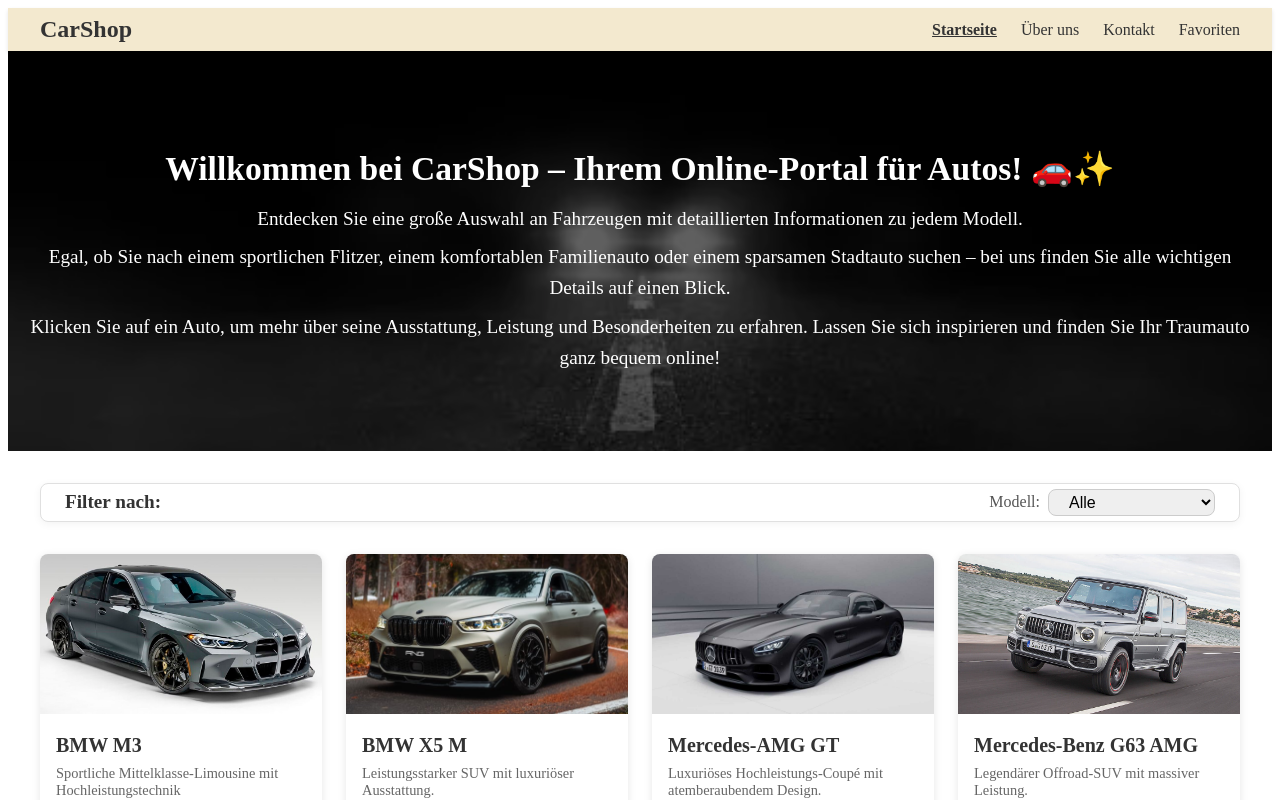
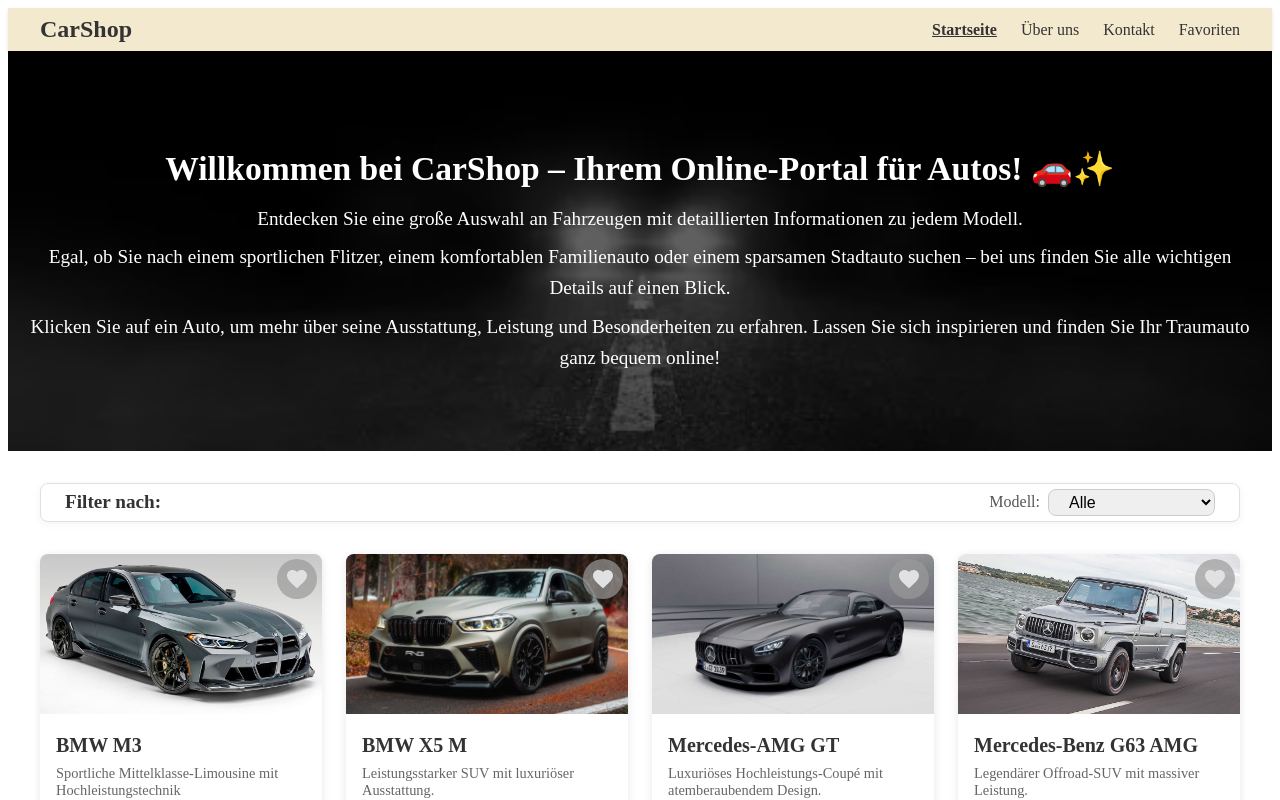
Before and after one commit to ElyasJabari/CarShop, a Vue app in the folder Frontend/: page / in a window 1280 px wide. Shown: the top 800 px of the page. Built offline with nearby package versions, Linux system fonts and the light colour scheme.

Commit message:
add Favorite funktion in Cards

```diff
--- a/Frontend/src/components/CarShopCards.vue
+++ b/Frontend/src/components/CarShopCards.vue
@@ -13,6 +13,11 @@
 
     <div class="cars-grid">
       <div class="car-card" v-for="car in filteredCars" :key="car.id" @click="openCar(car)">
+        <button class="favorite-button" @click.stop="$emit('toggle-favorite', car.id)">
+          <svg :class="{ favorited: favorites.includes(car.id) }" viewBox="0 0 24 24">
+            <path d="M12 21.35l-1.45-1.32C5.4 15.36 2 12.28 2 8.5 2 5.42 4.42 3 7.5 3c1.74 0 3.41.81 4.5 2.09C13.09 3.81 14.76 3 16.5 3 19.58 3 22 5.42 22 8.5c0 3.78-3.4 6.86-8.55 11.54L12 21.35z"/>
+          </svg>
+        </button>
         <img :src="car.image" :alt="car.name" class="car-image" />
         <div class="car-info">
           <h3 class="car-title">{{ car.model }}</h3>
@@ -28,6 +33,7 @@
   name: "CarShopCards",
   props: {
     cars: Array,
+    favorites: Array,
   },
   data() {
     return {
@@ -102,6 +108,34 @@
   outline: none;
 }
 
+/* Favorites */
+.favorite-button {
+  position: absolute;
+  top: 5px;
+  right: 5px;
+  background: rgba(155, 154, 154, 0.7); /* Leichter Hintergrund */
+  border: none;
+  cursor: pointer;
+  padding: 8px;
+  border-radius: 50%;
+  display: flex;
+  align-items: center;
+  justify-content: center;
+  transition: background 0.2s ease, transform 0.2s ease;
+  z-index: 10;
+}
+
+.favorite-button svg {
+  width: 24px;
+  height: 24px;
+  fill: #e2e1e1;
+  transition: fill 0.2s;
+}
+
+.favorite-button .favorited {
+  fill: red;
+}
+
 
 /* Cards */
 .cars-container {
@@ -125,6 +159,7 @@
   box-shadow: 0 2px 8px rgba(0,0,0,0.1);
   cursor: pointer;
   transition: transform 0.2s ease, box-shadow 0.2s ease;
+  position: relative;
 }
 
 .car-card:hover {
--- a/Frontend/src/components/CarShopModal.vue
+++ b/Frontend/src/components/CarShopModal.vue
@@ -77,8 +77,8 @@
 
 .modal-close {
   position: absolute;
-  top: 0.5rem;
-  right: 0.5rem;
+  top: 0.2rem;
+  right: 0.2rem;
   width: 40px;
   height: 40px;
   border: none;
--- a/Frontend/src/components/CarsShop.vue
+++ b/Frontend/src/components/CarsShop.vue
@@ -3,7 +3,8 @@
     <CarShopNavbar @show-favorites="setShowFavorites(true)" @show-all="setShowFavorites(false)" :showFavorites="showFavorites"
     />
     <!-- Ansicht der Autokarten -->
-    <CarShopCards :cars="cars" @openCar="openCar"/>
+    <CarShopCards :cars="favoritCars" :favorites="favoritesList" @openCar="openCar" @toggle-favorite="toggleFavorite"
+    />
 
     <!-- Modal für Detailansicht -->
     <CarShopModal :selectedCar="selectedCar" @closeModal="closeModal" />
@@ -118,8 +119,17 @@
         },
       ],
       selectedCar: null, // Speichert das aktuell ausgewählte Auto
+      favoritesList: [],
       showFavorites: false
     };
+  },
+  computed: {
+    favoritCars() {
+      if (this.showFavorites) {
+        return this.cars.filter(car => this.favoritesList.includes(car.id));
+      }
+      return this.cars;
+    }
   },
   methods: {
     openCar(car) {
@@ -127,6 +137,14 @@
     },
     closeModal() {
       this.selectedCar = null;
+    },
+    toggleFavorite(carId) {
+      const index = this.favoritesList.indexOf(carId);
+      if (index === -1) {
+        this.favoritesList.push(carId);
+      } else {
+        this.favoritesList.splice(index, 1);
+      }
     },
     setShowFavorites(value) {
       this.showFavorites = value;
```
